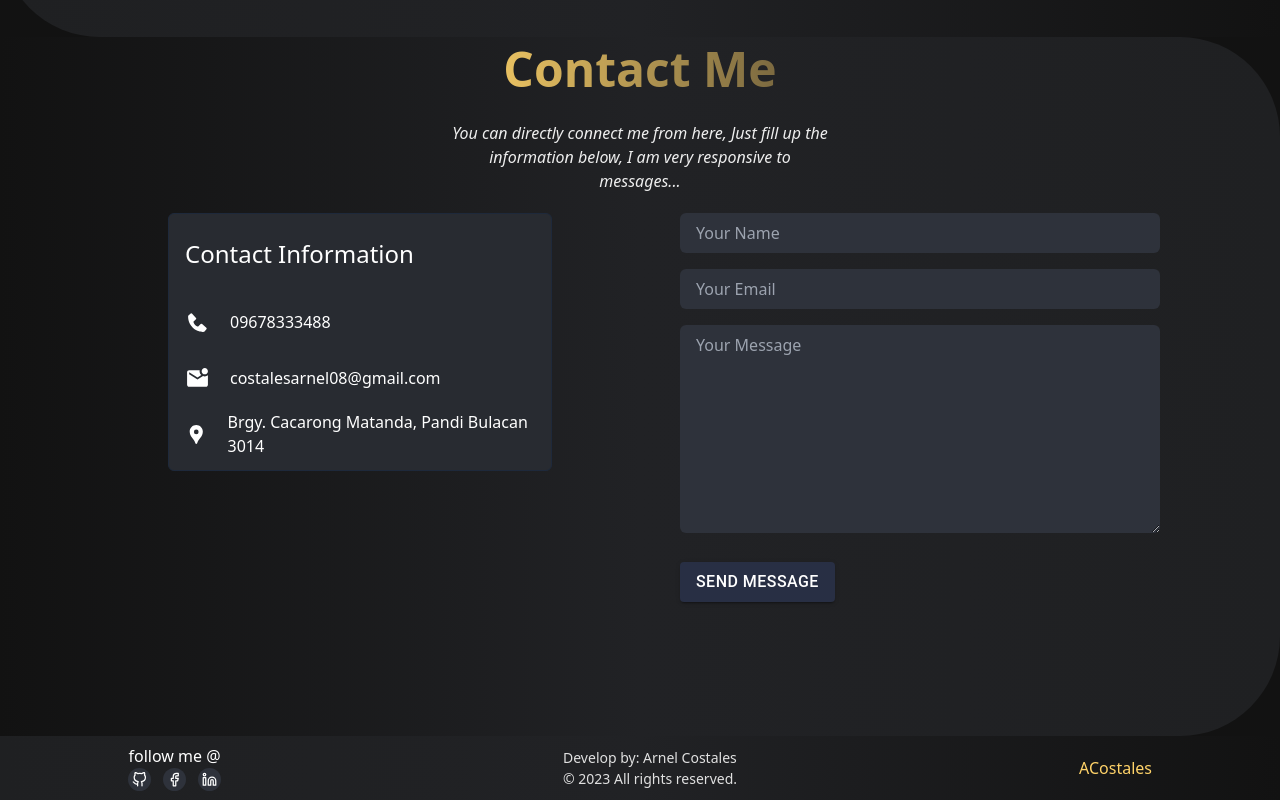
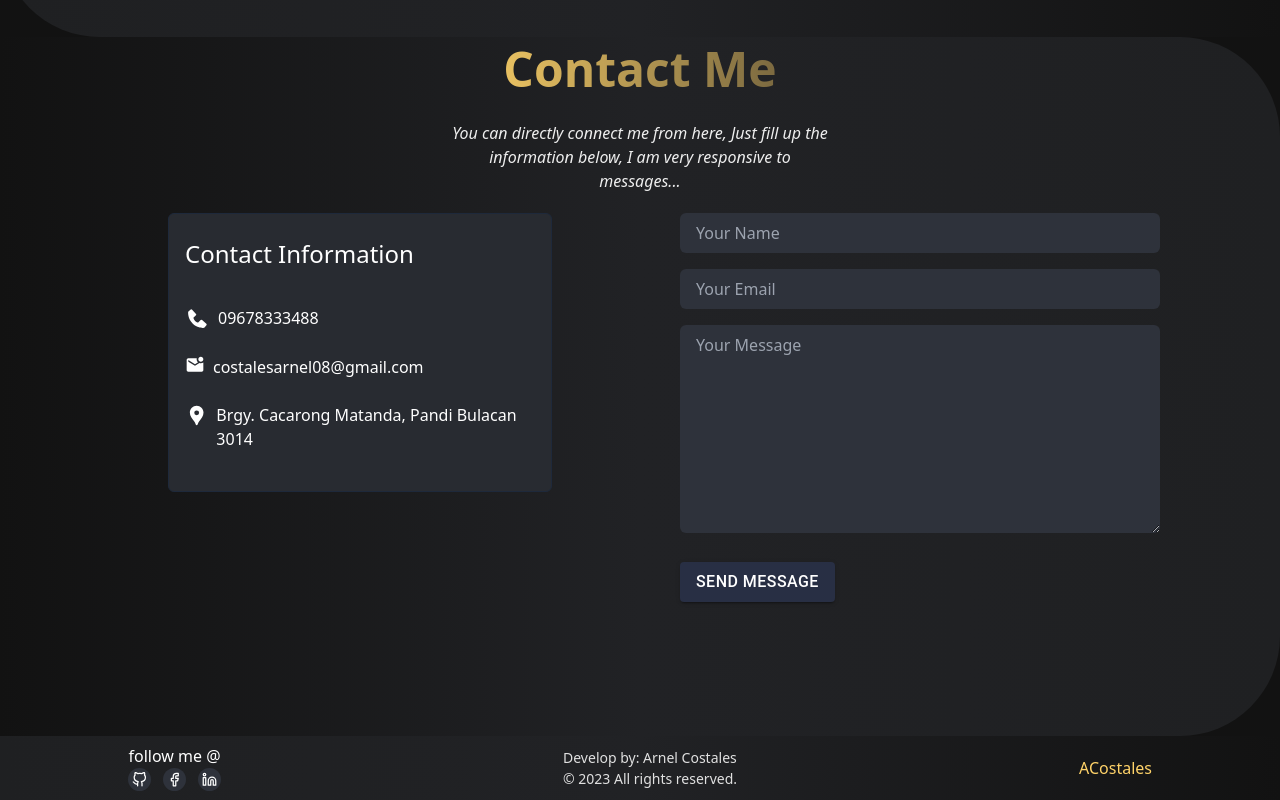
Before and after one commit to acostales08/acostales, a React (Create React App) app: page / in a window 1280 px wide. Shown: the part 2447-3247 px from the top of the page. Built offline with nearby package versions, Linux system fonts and the light colour scheme; the HTML template or start-up script is replaced by a standard one.

Commit message:
some changes

```diff
--- a/src/Components/Content/Contact/ContactSection.tsx
+++ b/src/Components/Content/Contact/ContactSection.tsx
@@ -52,18 +52,30 @@ const ContactSection: React.FC = () => {
                   <div className="h-20 flex justify-start items-center text-2xl ">
                     <h2>Contact Information</h2>
                   </div>
-                  <div className=" w-full h-auto md:h-14 flex justify-start items-center gap-5 ">
+                  <div className="flex gap-2 py-3">
                     <BiSolidPhone size={25}/>
                     <p className="text-start">09678333488</p>
                   </div>
+                  <div className="flex gap-2 py-3">
+                    <MdMarkEmailUnread size={20}/>
+                    <p className="text-start">costalesarnel08@gmail.com</p>
+                  </div>
+                  <div className="flex gap-2 py-3 pb-8">
+                    <MdLocationPin size={25}/>
+                    <p className="text-start">Brgy. Cacarong Matanda, Pandi Bulacan 3014</p>
+                  </div>
+                  {/* <div className=" w-full h-auto md:h-14 flex justify-start items-center gap-5 ">
+                    <BiSolidPhone size={25}/>
+                    <p className="border text-start">09678333488</p>
+                  </div>
                   <div className=" w-full h-auto md:h-14 flex justify-start items-center gap-5 ">
                     <MdMarkEmailUnread size={25}/>
-                    <p className="text-start">costalesarnel08@gmail.com</p>
+                    <p className="border text-start">costalesarnel08@gmail.com</p>
                   </div>
                   <div className=" w-full h-auto md:h-14 flex justify-start items-center gap-5 ">
                     <MdLocationPin size={25}/>
-                    <p className="text-start">Brgy. Cacarong Matanda, Pandi Bulacan 3014</p>
-                  </div>
+                    <p className=" border text-start">Brgy. Cacarong Matanda, Pandi Bulacan 3014</p>
+                  </div> */}
                 </div>
             </div>
             <form ref={form} onSubmit={sendEmail} className=" h-full w-full overflow-hidden relative text-white p-10 ">
```
